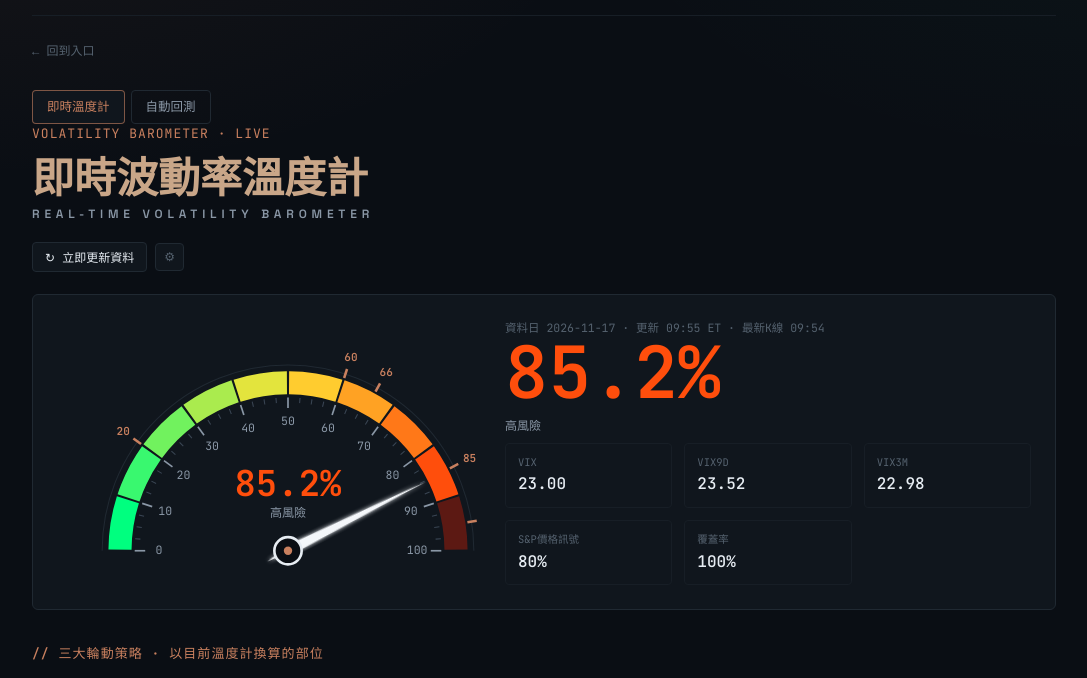
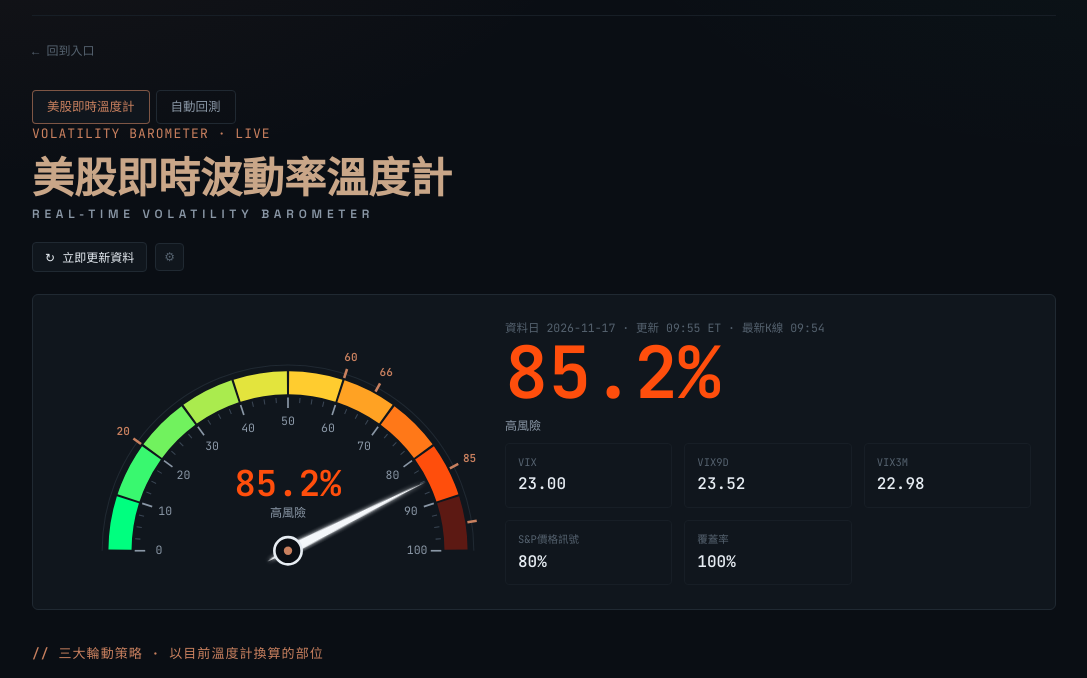
Before and after one commit to leveragevolatilitylife/Volatility-Barometer, a plain HTML site: page index.html in a window 1280 px wide. Shown: the part 43-721 px from the top of the page, without its empty margins (96-1183 px from the left). Drawn offline with Linux system fonts and the light colour scheme.

Commit message:
Update index.html

```diff
--- a/index.html
+++ b/index.html
@@ -1,6 +1,6 @@
 <!doctype html>
 <html lang="zh-Hant"><head><meta charset="utf-8"><meta name="viewport" content="width=device-width,initial-scale=1">
-<title>即時波動率溫度計 | Yung's Journey to FIRE</title>
+<title>美股即時波動率溫度計 | Yung's Journey to FIRE</title>
 <link rel="preconnect" href="https://fonts.googleapis.com"><link rel="preconnect" href="https://fonts.gstatic.com" crossorigin>
 <link href="https://fonts.googleapis.com/css2?family=Space+Grotesk:wght@400;500;600;700&family=Noto+Sans+TC:wght@400;500;700;900&family=JetBrains+Mono:wght@400;500;600&display=swap" rel="stylesheet">
 <link rel="stylesheet" href="assets/site.css?v=202611100823">
@@ -36,9 +36,9 @@ td.rk{color:#fff;text-shadow:0 0 2px rgba(0,0,0,.85);text-align:center;font-weig
 <header class="site"><a class="brand" href="https://leveragevolatilitylife.github.io/"><img src="assets/avatar.jpg" alt="" onerror="this.style.display='none'"><span>Yung's Journey to FIRE</span></a>
 <div class="hr"><span class="meta-date">CBOE · INTRADAY SNAPSHOT</span><a class="handle" href="https://www.instagram.com/leverage_volatility_life/">@leverage_volatility_life</a></div></header>
 <a class="crumb" href="https://leveragevolatilitylife.github.io/">← 回到入口</a>
-<nav class="tabs"><a class="on" href="index.html">即時溫度計</a><a href="backtest.html">自動回測</a></nav>
+<nav class="tabs"><a class="on" href="index.html">美股即時溫度計</a><a href="backtest.html">自動回測</a></nav>
 <div class="eyebrow">VOLATILITY BAROMETER · LIVE</div>
-<h1>即時波動率溫度計</h1><div class="sub">Real-time Volatility Barometer</div>
+<h1>美股即時波動率溫度計</h1><div class="sub">Real-time Volatility Barometer</div>
 
 <div style="margin-top:18px" id="updmount"></div>
 <section class="card gauge-card" aria-live="polite">
```
